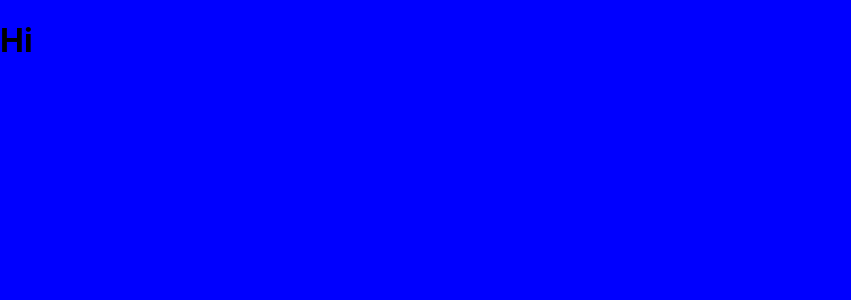
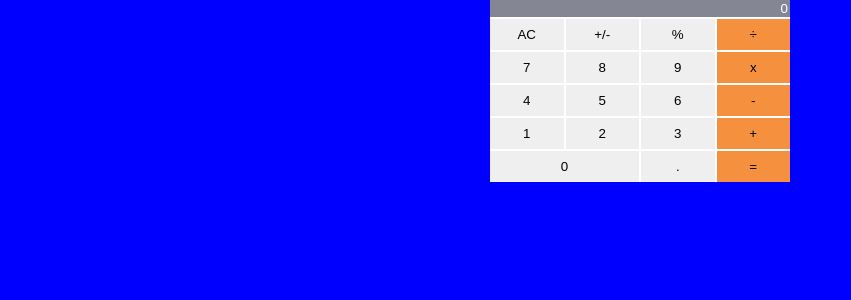
Before and after one commit to AKeeganDev/math_magicians, a React (Create React App) app: page / in a window 1280 px wide. Shown: the top 300 px of the page, without its empty margins (0-851 px from the left). Built offline with nearby package versions, Linux system fonts and the light colour scheme.

Commit message:
Setup UI for calculator

```diff
--- a/src/Calculator.css
+++ b/src/Calculator.css
@@ -1,3 +1,119 @@
 body {
   background-color: blue;
 }
+
+.Calculator {
+  width: 300px;
+  display: grid;
+  grid-template-columns: 1fr 1fr 1fr 1fr;
+  grid-template-rows: 5fr;
+  grid-template-areas:
+    "display display display display"
+    "clear neg percent divide"
+    "seven eight nine multiply"
+    "four five six subtract"
+    "one two three add"
+    "zero zero decimal equal";
+  gap: 2px;
+}
+
+button {
+  padding: 8px 10px;
+  border-style: none;
+}
+
+.display::placeholder {
+  color: white;
+}
+
+.display {
+  grid-area: display;
+  text-align: right;
+  background-color: #858693;
+  border: 0;
+  outline: 0;
+}
+
+.multiply,
+.divide,
+.subtract,
+.add,
+.equals {
+  background-color: #f5913e;
+}
+
+.clear {
+  grid-area: clear;
+}
+
+.seven {
+  grid-area: seven;
+}
+
+.eight {
+  grid-area: eight;
+}
+
+.nine {
+  grid-area: nine;
+}
+
+.multiply {
+  grid-area: multiply;
+}
+
+.four {
+  grid-area: four;
+}
+
+.five {
+  grid-area: five;
+}
+
+.six {
+  grid-area: six;
+}
+
+.subtract {
+  grid-area: subtract;
+}
+
+.one {
+  grid-area: one;
+}
+
+.two {
+  grid-area: two;
+}
+
+.three {
+  grid-area: three;
+}
+
+.add {
+  grid-area: add;
+}
+
+.decimal {
+  grid-area: decimal;
+}
+
+.equal {
+  grid-area: equal;
+}
+
+.zero {
+  grid-area: zero;
+}
+
+.neg {
+  grid-area: neg;
+}
+
+.percent {
+  grid-area: percent;
+}
+
+.divide {
+  grid-area: divide;
+}
--- /dev/null
+++ b/src/components/button.js
@@ -0,0 +1,16 @@
+import React, { PureComponent } from 'react';
+import PropTypes from 'prop-types';
+
+export default class Button extends PureComponent {
+  render() {
+    const { value, className } = this.props;
+    return (
+      <button type="button" className={className} name={value}>{value}</button>
+    );
+  }
+}
+
+Button.propTypes = {
+  value: PropTypes.string.isRequired,
+  className: PropTypes.string.isRequired,
+};
--- a/src/components/calculator.js
+++ b/src/components/calculator.js
@@ -1,11 +1,49 @@
+import { PureComponent } from 'react';
 import '../Calculator.css';
+import PropTypes from 'prop-types';
+import Button from './button';
 
-function Calculator() {
-  return (
-    <div className="Calculator">
-      <h1>Hi</h1>
-    </div>
-  );
+export default class Calculator extends PureComponent {
+  constructor(props) {
+    super(props);
+    this.state = {
+
+    };
+  }
+
+  render() {
+    const { result } = this.props;
+    return (
+      <div className="Calculator">
+        <input type="text" className="display" name="result" placeholder="0" id="result" value={result} />
+        <Button className="clear" value="AC" />
+        <Button className="neg" value="+/-" />
+        <Button className="number percent" value="%" />
+        <Button className="number divide" value="÷" />
+        <Button className="number seven" value="7" />
+        <Button className="number eight" value="8" />
+        <Button className="number nine" value="9" />
+        <Button className="number multiply" value="x" />
+        <Button className="number four" value="4" />
+        <Button className="number five" value="5" />
+        <Button className="number six" value="6" />
+        <Button className="subtract" value="-" />
+        <Button className="number one" value="1" />
+        <Button className="number two" value="2" />
+        <Button className="number three" value="3" />
+        <Button className="number add" value="+" />
+        <Button className="number zero" value="0" />
+        <Button className="decimal" value="." />
+        <Button className="number equals" value="=" />
+      </div>
+    );
+  }
 }
 
-export default Calculator;
+Calculator.propTypes = {
+  result: PropTypes.string.isRequired,
+};
+
+Calculator.defaultPropTypes = {
+  result: '0',
+};
--- a/src/index.css
+++ b/src/index.css
@@ -14,6 +14,9 @@ body {
     sans-serif;
   -webkit-font-smoothing: antialiased;
   -moz-osx-font-smoothing: grayscale;
+  display: flex;
+  align-items: center;
+  justify-content: center;
 }
 
 code {
@@ -25,3 +28,7 @@ code {
     'Courier New',
     monospace;
 }
+
+#root {
+  background-color: white;
+}
```
Also changed, not shown: 1 other file (tests, documents, lock files or other folders).
